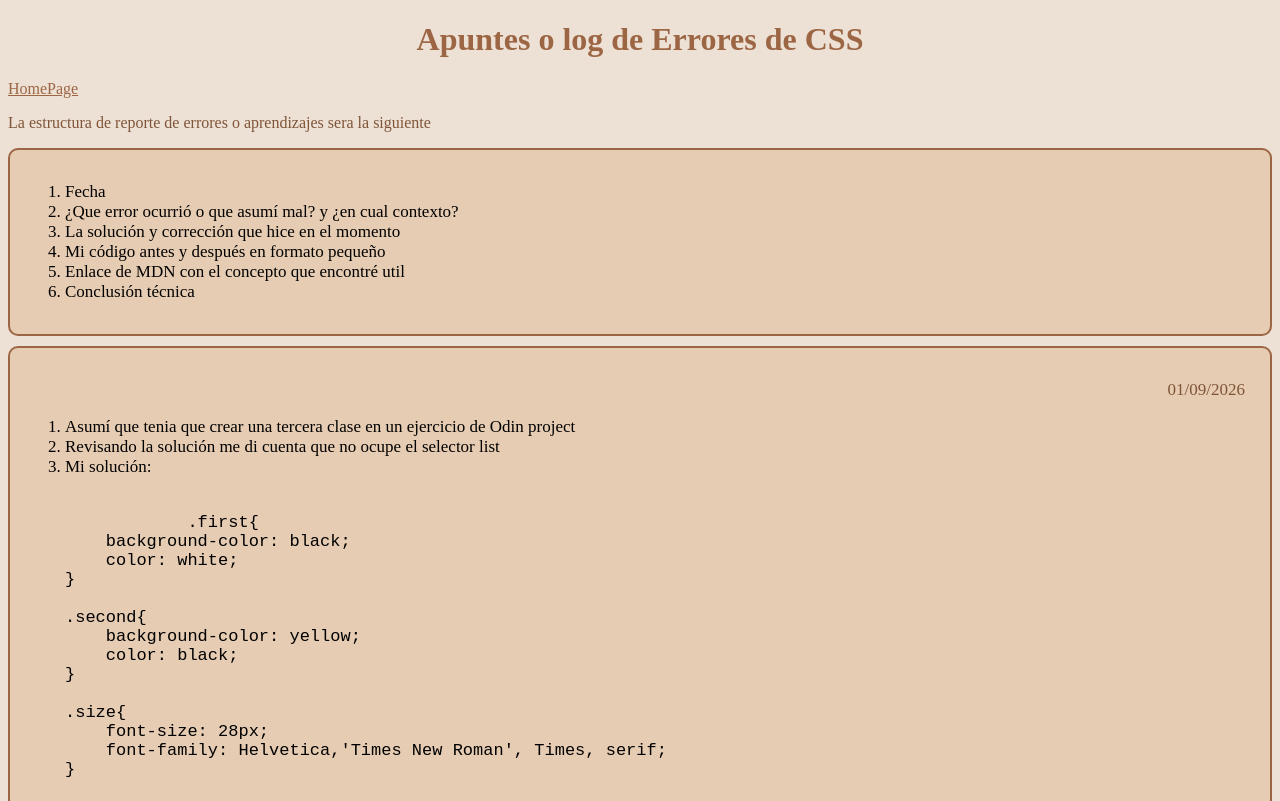
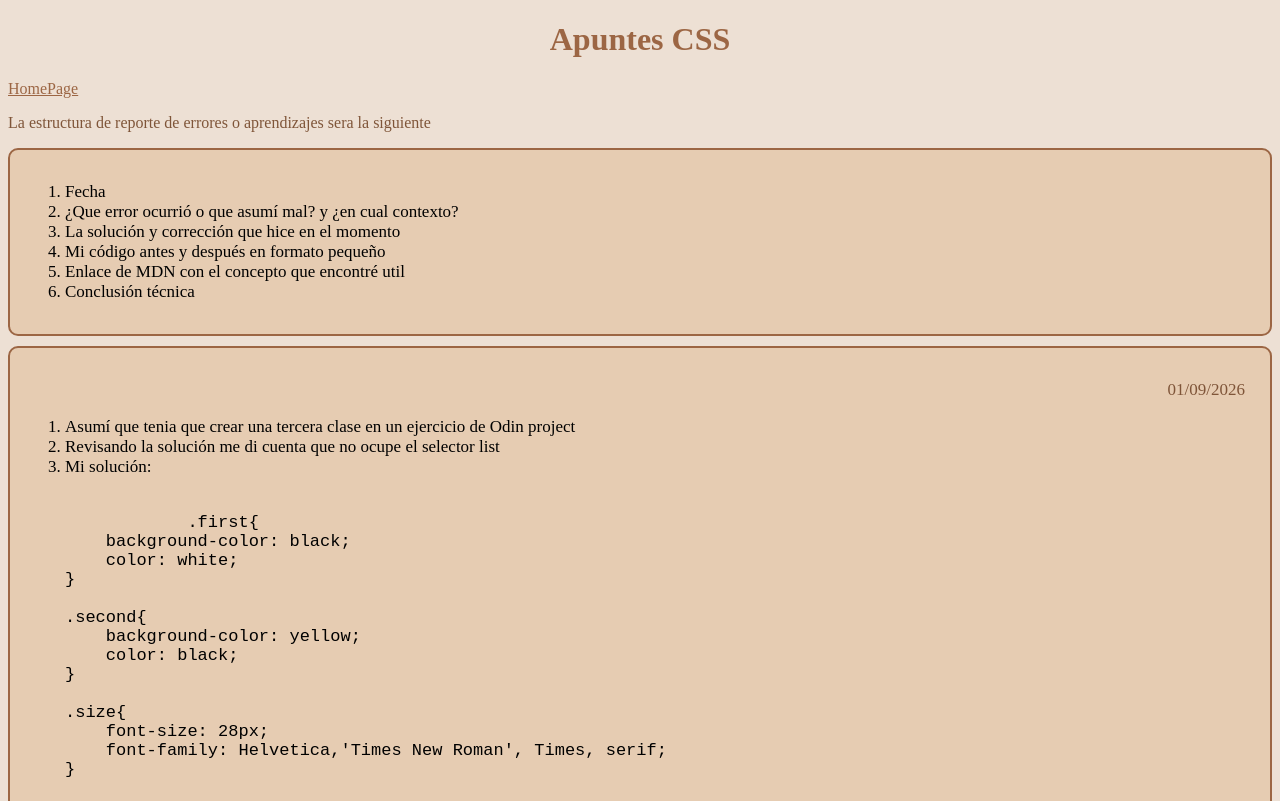
Before and after one commit to maxi-dev-cl/Dev-journal, a plain HTML site: page notas/css-notes.html in a window 1280 px wide. Shown: the top 801 px of the page. Drawn offline with Linux system fonts and the light colour scheme.

Commit message:
H1 css notes cambiado por Apuntes CSS

```diff
--- a/notas/css-notes.html
+++ b/notas/css-notes.html
@@ -7,7 +7,7 @@
     <link rel="stylesheet" href="../css/styles.css">
 </head>
 <body>
-    <h1>Apuntes o log de Errores de CSS</h1>
+    <h1>Apuntes CSS</h1>
     <a href="../index.html">HomePage</a>
     <p>La estructura de reporte de errores o aprendizajes sera la siguiente</p>
 <article><ol>
```
